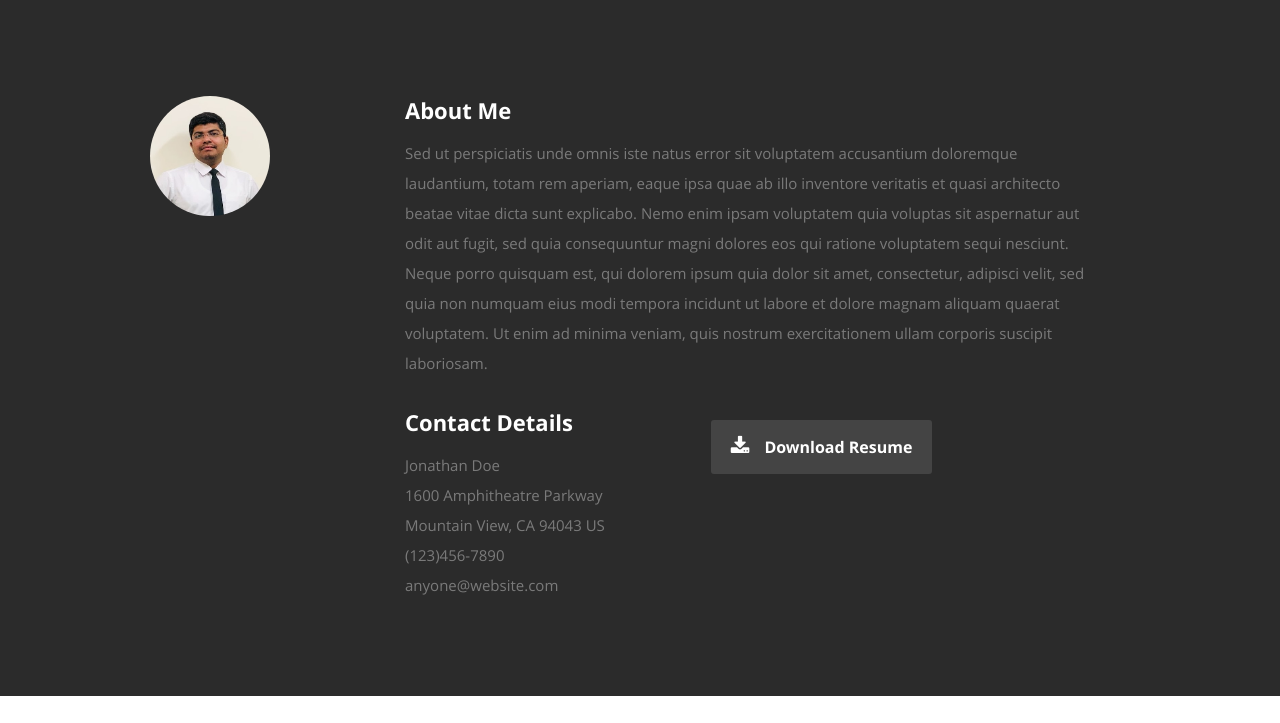
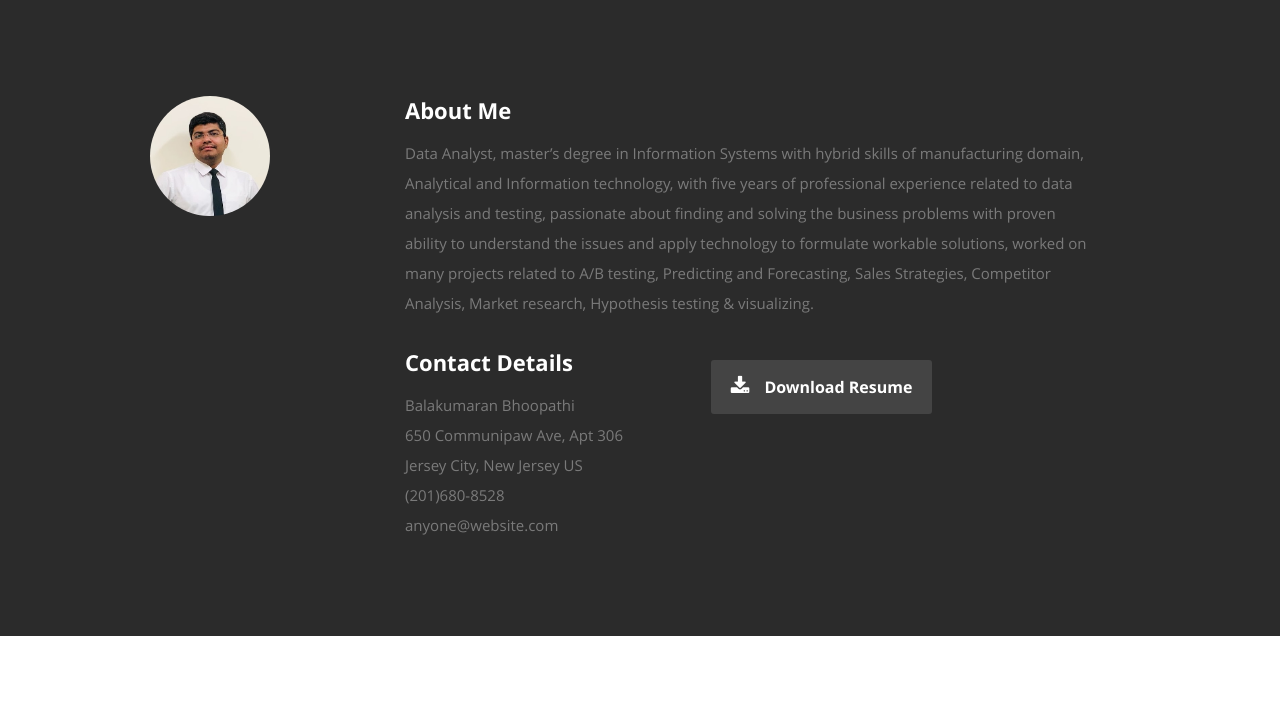
Before and after one commit to balakbhoopathi/balakbhoopathi.github.io, a plain HTML site: page index.html in a window 1280 px wide. Shown: the part 800-1523 px from the top of the page. Drawn offline with nearby package versions, Linux system fonts and the light colour scheme.

Commit message:
Update index.html

```diff
--- a/index.html
+++ b/index.html
@@ -7,7 +7,7 @@
    <!--- Basic Page Needs
    ================================================== -->
    <meta charset="utf-8">
-	<title>Ceevee - Free Responsive HTML5/CSS3 Template</title>
+	<title>Balakumaran Bhoopathi - Resume</title>
 	<meta name="description" content="">
 	<meta name="author" content="">
 
@@ -61,7 +61,6 @@
             and learn more <a class="smoothscroll" href="#about">about me</a>.</h3>
             <hr />
             <ul class="social">
-               <li><a href="#"><i class="fa fa-facebook"></i></a></li>
                <li><a href="#"><i class="fa fa-linkedin"></i></a></li>
                <li><a href="#"><i class="fa fa-skype"></i></a></li>
             </ul>
@@ -91,12 +90,7 @@
 
             <h2>About Me</h2>
 
-            <p>Sed ut perspiciatis unde omnis iste natus error sit voluptatem accusantium doloremque laudantium, totam rem aperiam,
-            eaque ipsa quae ab illo inventore veritatis et quasi architecto beatae vitae dicta sunt explicabo. Nemo enim ipsam
-            voluptatem quia voluptas sit aspernatur aut odit aut fugit, sed quia consequuntur magni dolores eos qui ratione
-            voluptatem sequi nesciunt. Neque porro quisquam est, qui dolorem ipsum quia dolor sit amet, consectetur, adipisci velit,
-            sed quia non numquam eius modi tempora incidunt ut labore et dolore magnam aliquam quaerat voluptatem.
-            Ut enim ad minima veniam, quis nostrum exercitationem ullam corporis suscipit laboriosam.
+            <p>Data Analyst, master’s degree in Information Systems with hybrid skills of manufacturing domain, Analytical and Information technology, with five years of professional experience related to data analysis and testing, passionate about finding and solving the business problems with proven ability to understand the issues and apply technology to formulate workable solutions, worked on many projects related to A/B testing, Predicting and Forecasting, Sales Strategies, Competitor Analysis, Market research,  Hypothesis testing & visualizing.
             </p>
 
             <div class="row">
@@ -105,11 +99,11 @@
 
                   <h2>Contact Details</h2>
                   <p class="address">
-						   <span>Jonathan Doe</span><br>
-						   <span>1600 Amphitheatre Parkway<br>
-						         Mountain View, CA 94043 US
+						   <span>Balakumaran Bhoopathi</span><br>
+						   <span>650 Communipaw Ave, Apt 306<br>
+						         Jersey City, New Jersey US
                      </span><br>
-						   <span>(123)456-7890</span><br>
+						   <span>(201)680-8528</span><br>
                      <span>anyone@website.com</span>
 					   </p>
 
```
